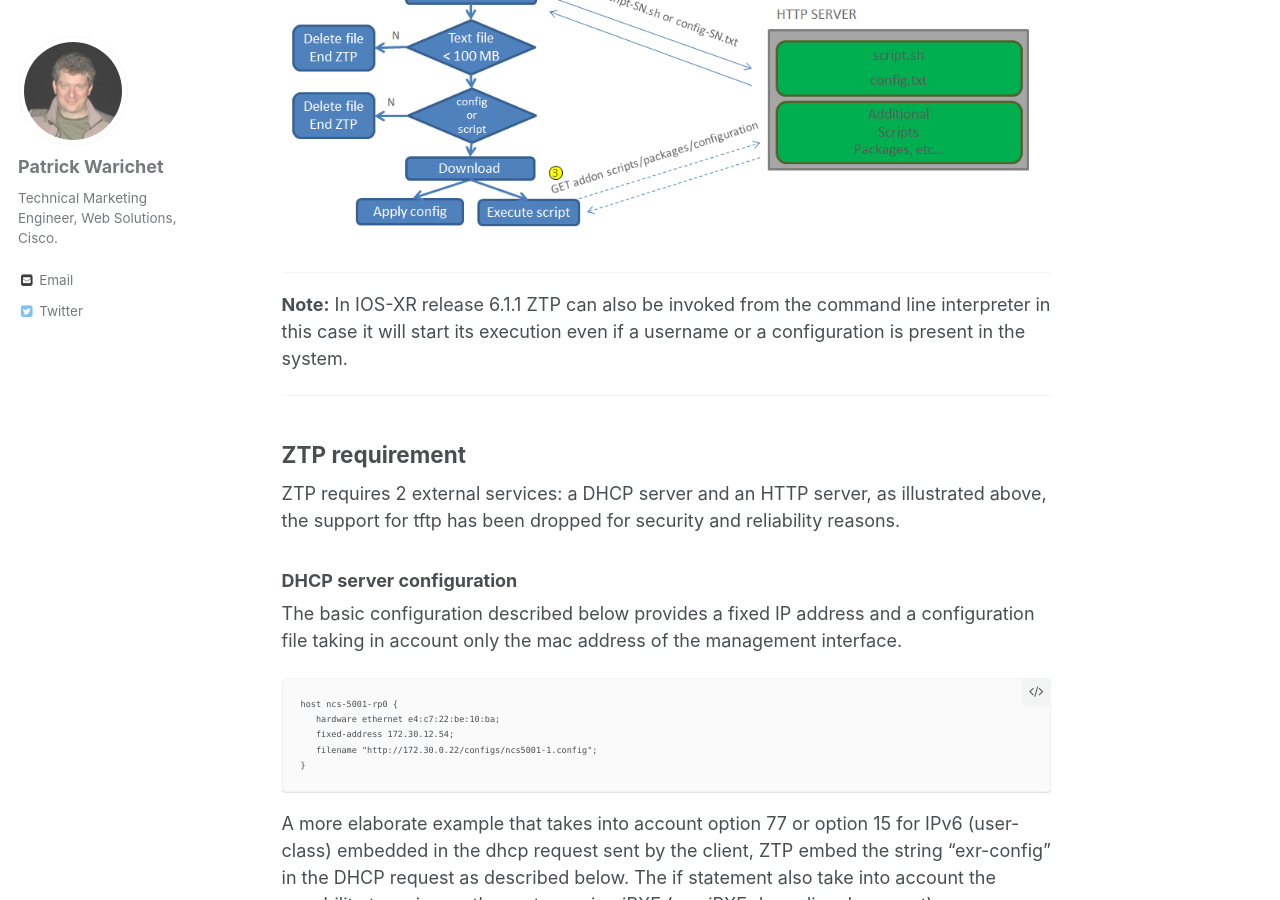
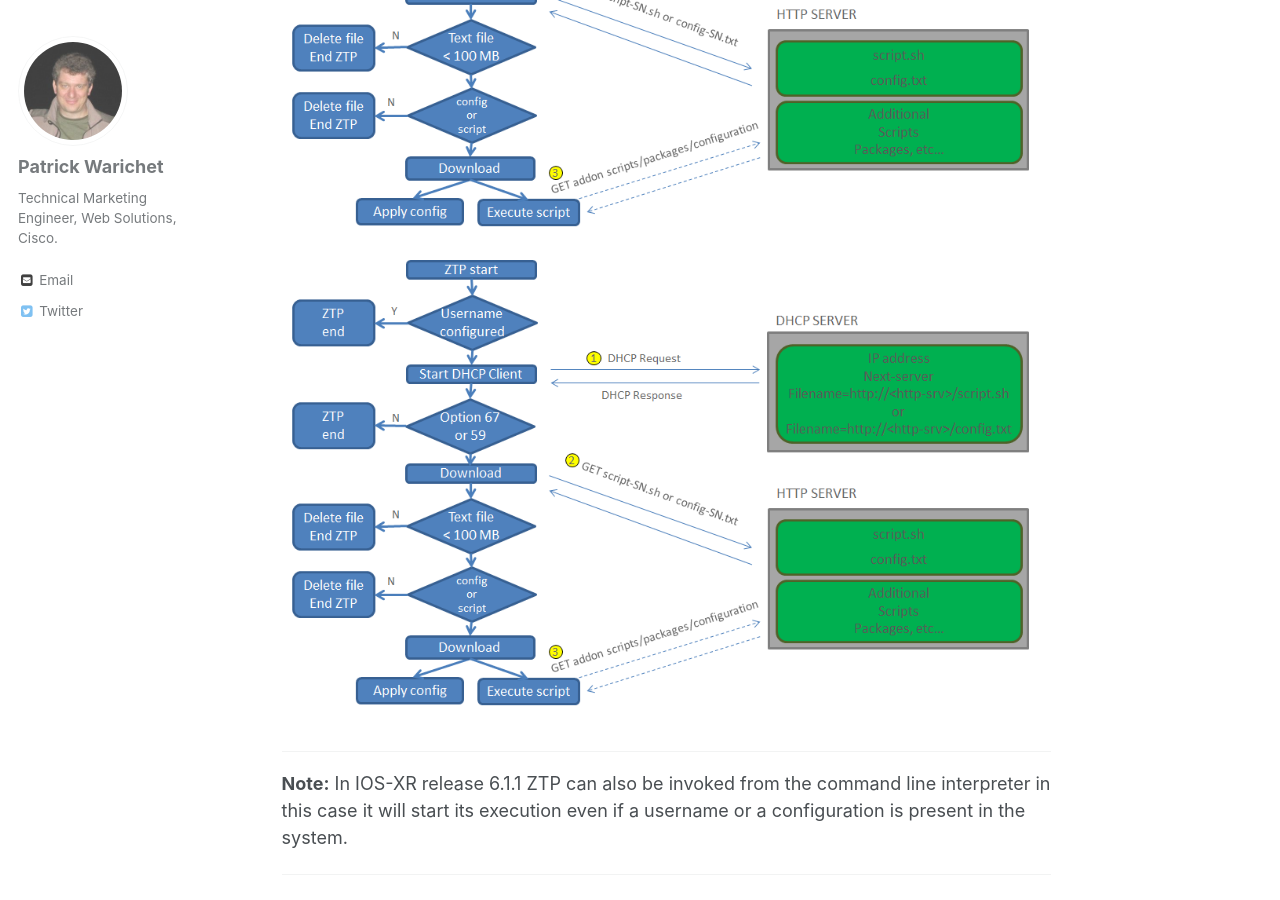
Before and after one commit to xrdocs/software-management, a Jekyll site: the page built from _tutorials/2016-08-26-working-with-ztp.md, in a window 1280 px wide and 900 px high, scrolled down 1346 px. Built offline with Jekyll 4.4.1, drawn with Linux system fonts in a browser that asks for light colours; comment, search, counter and statistics services are not loaded.

Commit message:
Updated 2016-08-26-working-with-ztp.md

```diff
--- a/_tutorials/2016-08-26-working-with-ztp.md
+++ b/_tutorials/2016-08-26-working-with-ztp.md
@@ -27,6 +27,7 @@ If the first line starts with **"#!/bin/bash"** or **"#!/bin/sh"** ZTP will assu
 If the text file cannot be interpreted as a shell script of a configuration file, ZTP will erase the file and terminate its execution.
 The script can use all the Linux tools available in the Control Plane LXC and perform addition HTTP GET using wget or curl for example to install package and/or download and apply configuration blocks.
 ![ztp-flow.png]({{site.baseurl}}/images/ztp-flow.png "ZTP operation flow")
+![ztp-flow.png]({{site.baseurl}}/images/ztp-flow.png)
 
 ---
 **Note:** In IOS-XR release 6.1.1 ZTP can also be invoked from the command line interpreter in this case it will start its execution even if a username or a configuration is present in the system.
```
